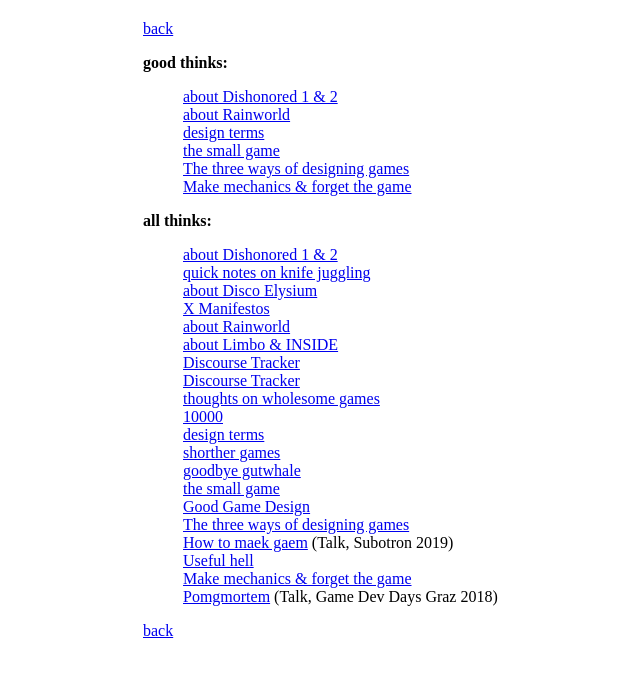
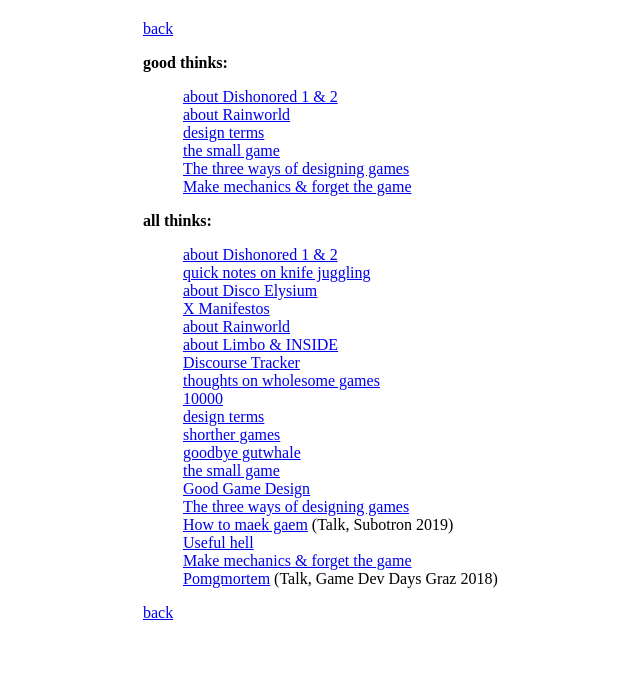
Before and after one commit to stuffedwombat/stuffedwombat.github.io, a Jekyll site: the page built from thinking.md, in a window 1280 px wide. Shown: the top 677 px of the page, without its empty margins (181-821 px from the left). Built offline with Jekyll 4.4.1, drawn with Linux system fonts in a browser that asks for light colours; our own code applies the rules of GitHub Pages for plain Markdown files; comment, search, counter and statistics services are not loaded.

Commit message:
Update thinking.md

```diff
--- a/thinking.md
+++ b/thinking.md
@@ -16,7 +16,6 @@
 - [about Rainworld](about_rainworld)
 - [about Limbo & INSIDE](about_limbo_inside)
 - [Discourse Tracker](discourse_tracker)
-- [Discourse Tracker](discourse_tracker)
 - [thoughts on wholesome games](wholesome)
 - [10000](10000)
 - [design terms](design_terms)
```
